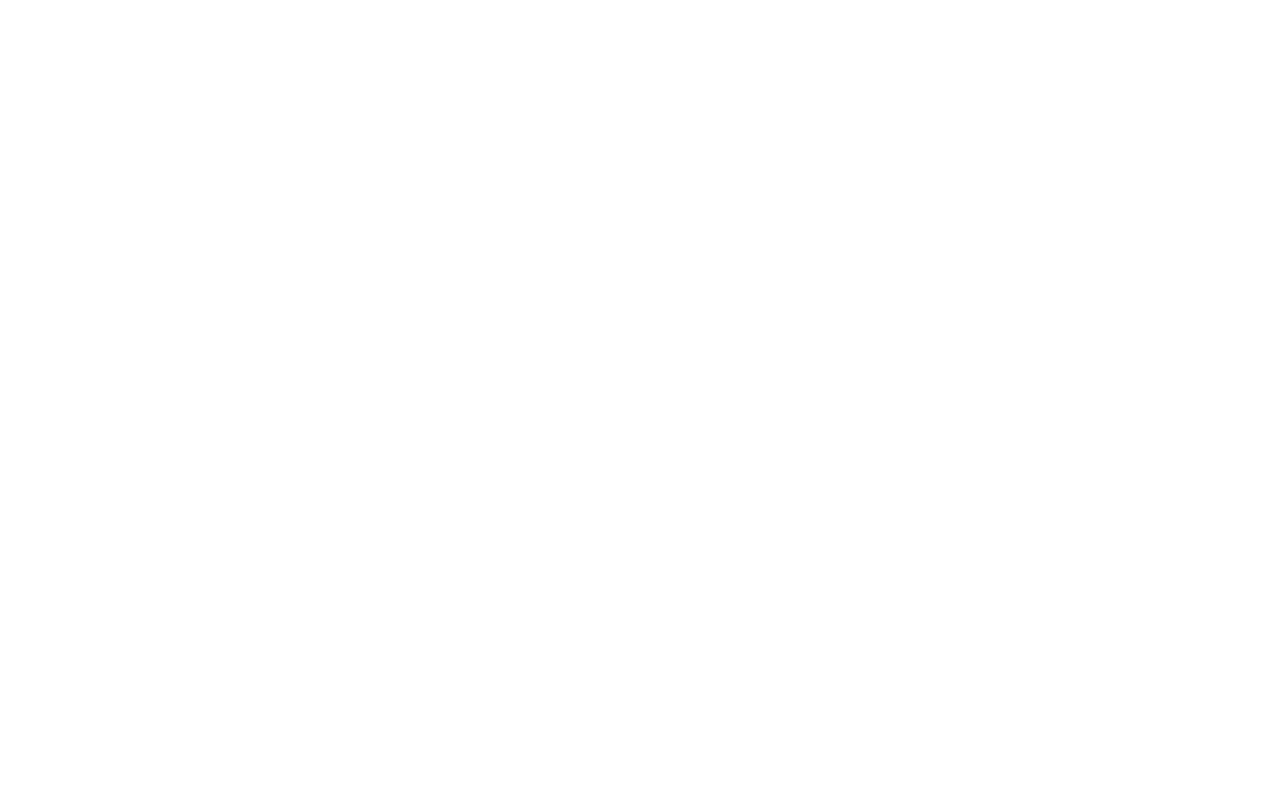
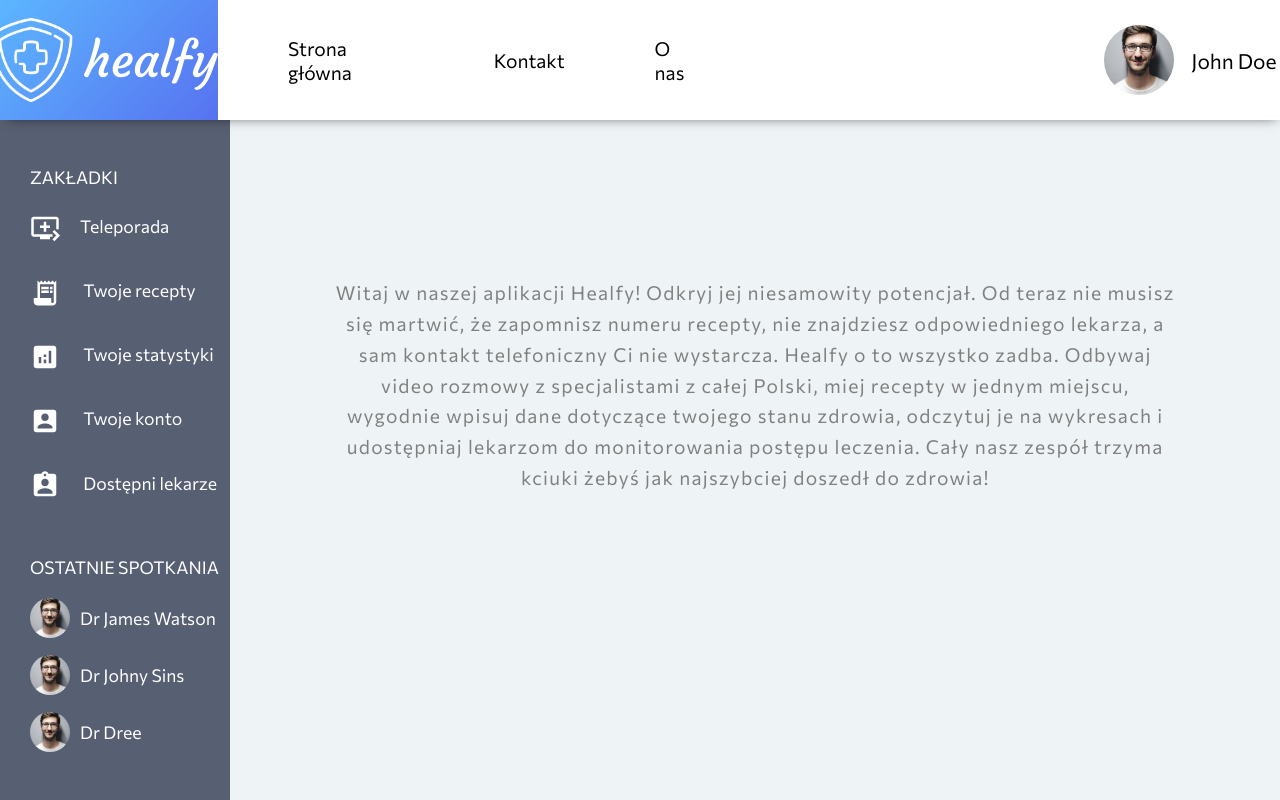
Before and after one commit to R3VANEK/hackHeroes2020, a React (Create React App) app: page / in a window 1280 px wide. Built offline with nearby package versions, Linux system fonts and the light colour scheme.

Commit message:
dodanie Route dla "/" i drobne poprawki css

```diff
--- a/public/index.html
+++ b/public/index.html
@@ -33,7 +33,7 @@
       work correctly both with client-side routing and a non-root public URL.
       Learn how to configure a non-root public URL by running `npm run build`.
     -->
-    <title>React App</title>
+    <title>Healfy</title>
   </head>
   <body>
     <noscript>You need to enable JavaScript to run this app.</noscript>
--- a/src/App.js
+++ b/src/App.js
@@ -9,7 +9,14 @@ import LoginForm from './components/Form/LoginForm';
 
 
 
-function App() {
+class  App extends React.Component {
+
+
+  state = {
+    role : "patient"
+  }
+
+  render(){
     return (
       <BrowserRouter>
         <Switch>
@@ -19,34 +26,39 @@ function App() {
 
           <Route path="/teleporada"
             render={(props) => (
-            <Mainholder path={"Teleporada"} role={"patient"} />
+              <Mainholder path={"Teleporada"} role={this.state.role} />
           )}/>
 
           <Route path="/recepty"
             render={(props) => (
-            <Mainholder path={"Recepty"} role={"patient"} />
+              <Mainholder path={"Recepty"} role={this.state.role} />
           )}/>
 
           <Route path="/statystyki"
             render={(props) => (
-            <Mainholder path={"Statystyki"} role={"patient"} />
+              <Mainholder path={"Statystyki"} role={this.state.role} />
           )}/>
 
           <Route path="/konto"
               render={(props) => (
-              <Mainholder path={"Konto"} role={"patient"} />
+                <Mainholder path={"Konto"} role={this.state.role} />
             )}/>
 
           <Route path="/lekarze"
             render={(props) => (
-            <Mainholder path={"Lekarze"} role={"patient"} />
+              <Mainholder path={"Lekarze"} role={this.state.role} />
+          )}/>
+
+          <Route path="/"
+            render={(props) =>(
+              <Mainholder path={"Welcome"} role={this.state.role} />
             )}/>
 
         </Switch>
       </BrowserRouter>
-
-
     );
   }
 
+}
+
 export default App;
--- a/src/components/User/Patient/LeftPanel/LeftPanel.css
+++ b/src/components/User/Patient/LeftPanel/LeftPanel.css
@@ -66,3 +66,7 @@ box-shadow: 2px 3px 12px -6px rgba(0,0,0,0.75);
     text-decoration: none;
     color:white;
 }
+a:-webkit-any-link {
+    color:white;
+    text-decoration: none;
+}
--- a/src/components/User/Patient/Statystyki/CurrentData.js
+++ b/src/components/User/Patient/Statystyki/CurrentData.js
@@ -9,7 +9,7 @@ import HearthIcon from '../../../../icons/hearth.svg'
 class CurrentData extends React.Component {
 
     componentDidMount(){
-        document.getElementsByClassName('date-prev-holder')[5].classList.add('active')
+        document.getElementsByClassName('date-prev-holder')[5].classList.add('activeStats')
         this.setState({
             lastDaysData : this.props.lastDayData
         })
@@ -25,9 +25,9 @@ class CurrentData extends React.Component {
 
     changeDisplayData = (id) =>{
         for(let i = 0; i<6;i++){
-            document.getElementsByClassName('date-prev-holder')[i].classList.remove('active')
+            document.getElementsByClassName('date-prev-holder')[i].classList.remove('activeStats')
         }
-        document.getElementsByClassName('date-prev-holder')[5-id].classList.add('active')
+        document.getElementsByClassName('date-prev-holder')[5-id].classList.add('activeStats')
 
 
         this.setState({
--- a/src/components/User/Patient/Statystyki/Statystyki.css
+++ b/src/components/User/Patient/Statystyki/Statystyki.css
@@ -152,7 +152,7 @@
     clear:both;
     margin-right:10%;
 }
-.active{
+.activeStats{
     background-color: white !important;
     color:blue  !important;
 }
--- a/src/components/User/Patient/Statystyki/Statystyki.js
+++ b/src/components/User/Patient/Statystyki/Statystyki.js
@@ -34,7 +34,7 @@ class Statystyki extends Component {
             CurrentData : CurrentData,
             Wykresy : Wykresy,
         },
-        whichToDisplay : Wykresy,
+        whichToDisplay : CurrentData,
     }
 
     changeDiv = (Component) =>{
--- a/src/components/User/Shared/Mainholder.js
+++ b/src/components/User/Shared/Mainholder.js
@@ -10,6 +10,8 @@ import StatystykiPatient from '../Patient/Statystyki/Statystyki'
 import KontoPatient from '../Patient/Konto/Konto'
 import LekarzePatient from '../Patient/Lekarze/Lekarze'
 
+import Welcome from '../Shared/Welcome'
+
 
 
 const Mainholder = ({path, role}) =>{
@@ -19,12 +21,16 @@ const Mainholder = ({path, role}) =>{
         ReceptyPatient : ReceptyPatient,
         StatystykiPatient : StatystykiPatient,
         KontoPatient : KontoPatient,
-        LekarzePatient : LekarzePatient
+        LekarzePatient : LekarzePatient,
+
+        Welcome : Welcome
 
     }
 
     if(role == "patient"){
-        let Component = components[path+"Patient"]
+        console.log(path)
+        let Component = (path != "Welcome") ? components[path+"Patient"] : components[path]
+        console.log(Component)
         return(
             <div>
                 <Navbar/>
--- /dev/null
+++ b/src/components/User/Shared/Welcome.css
@@ -0,0 +1,10 @@
+#welcome-main-holder{
+    margin-top:15%;
+    width:80%;
+    margin-left:0%;
+    text-align: center;
+    line-height:1.6;
+    font-size:1.2em;
+    color:grey;
+    letter-spacing: 1.3px;
+}
--- /dev/null
+++ b/src/components/User/Shared/Welcome.js
@@ -0,0 +1,20 @@
+import React, { Component } from 'react';
+import './Welcome.css'
+
+class Welcome extends Component {
+    state = {  }
+    render() {
+        return (
+            <main>
+                <div id="welcome-main-holder">
+                    Witaj w naszej aplikacji Healfy! Odkryj jej niesamowity potencjał. Od teraz nie musisz się martwić,
+                    że zapomnisz numeru recepty, nie znajdziesz odpowiedniego lekarza, a sam kontakt telefoniczny Ci nie wystarcza.
+                    Healfy o to wszystko zadba. Odbywaj video rozmowy z specjalistami z całej Polski, miej recepty w jednym miejscu,
+                    wygodnie wpisuj dane dotyczące twojego stanu zdrowia, odczytuj je na wykresach i udostępniaj lekarzom do monitorowania postępu leczenia. Cały nasz zespół trzyma kciuki żebyś jak najszybciej doszedł do zdrowia!
+                </div>
+            </main>
+         );
+    }
+}
+
+export default Welcome;
```
Lines whose indentation alone changed are shown as unchanged.
